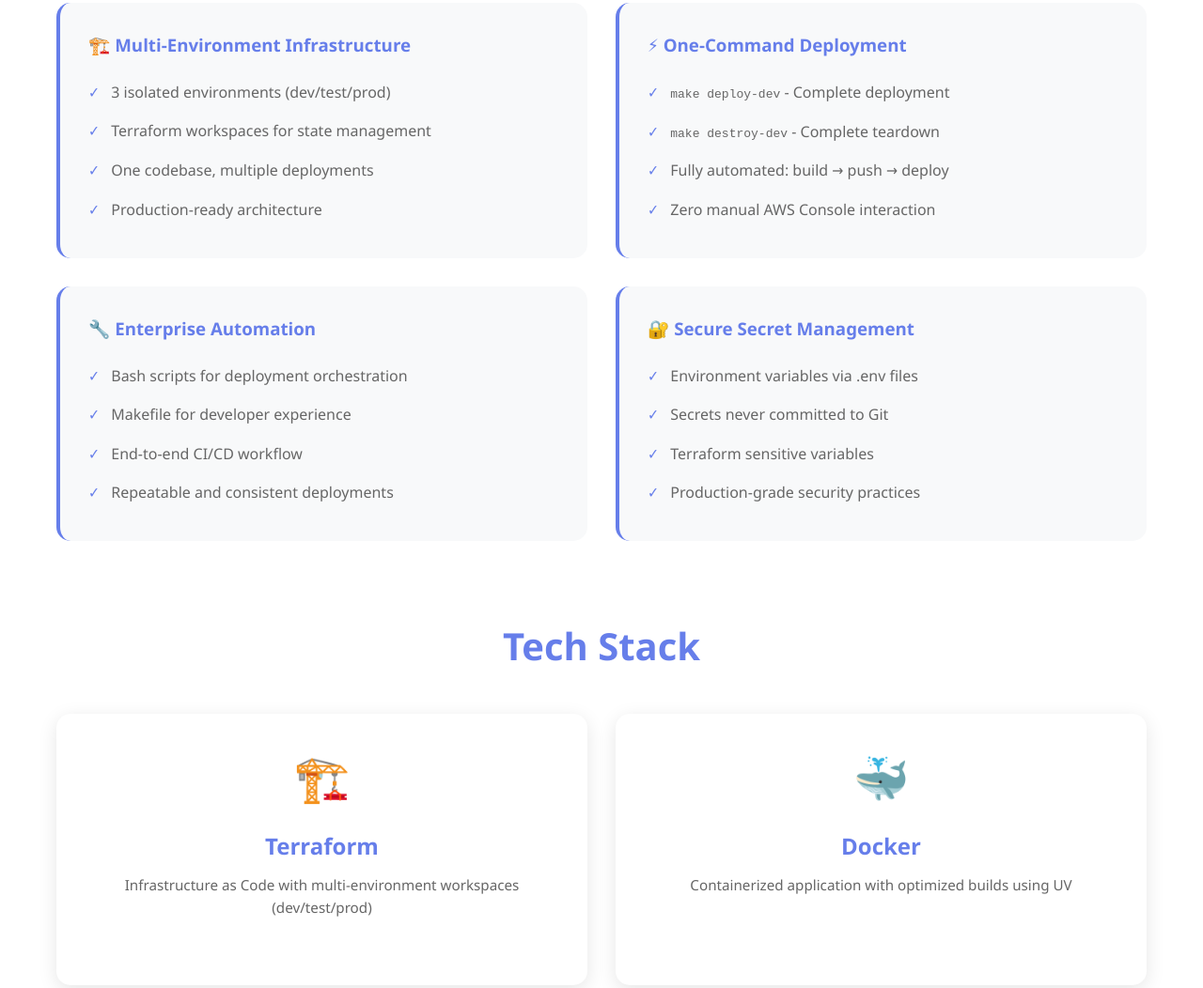
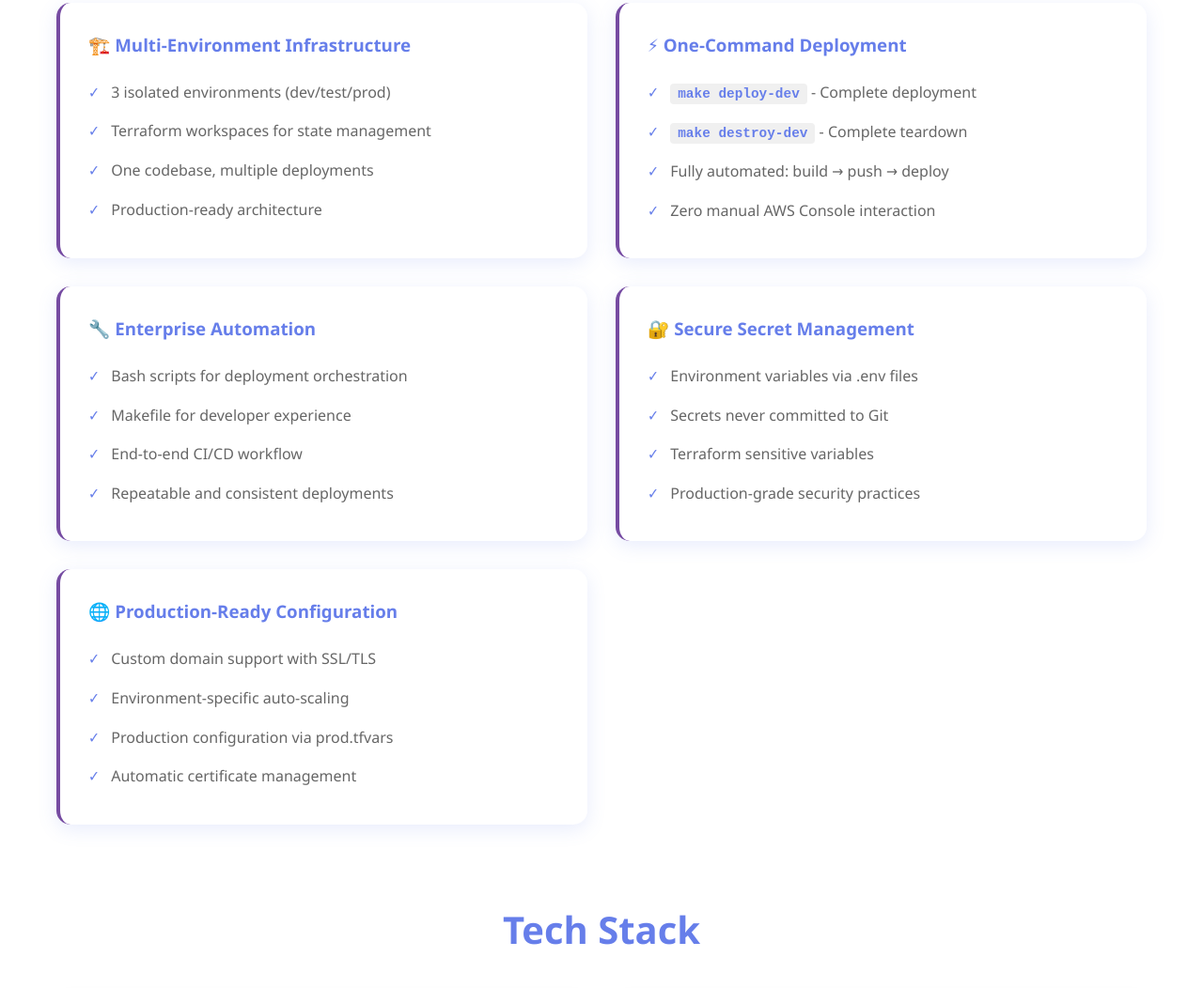
Before and after one commit to lisekarimi/salutron, a plain HTML site: page docs/index.html in a window 1280 px wide. Shown: the part 1095-2147 px from the top of the page at 94% size. Drawn offline with Linux system fonts and the light colour scheme.

Commit message:
feat: add prod domain and reorganize to aws

```diff
--- a/docs/css/style.css
+++ b/docs/css/style.css
@@ -214,6 +214,28 @@ body {
     margin-right: 8px;
 }
 
+.feature.highlight {
+    background: white;
+    box-shadow: 0 5px 20px rgba(102, 126, 234, 0.15);
+    border-left: 4px solid #764ba2;
+    transition: transform 0.3s, box-shadow 0.3s;
+}
+
+.feature.highlight:hover {
+    transform: translateY(-3px);
+    box-shadow: 0 8px 25px rgba(102, 126, 234, 0.25);
+}
+
+.feature code {
+    background: #f0f0f0;
+    color: #667eea;
+    padding: 3px 8px;
+    border-radius: 4px;
+    font-family: 'Courier New', monospace;
+    font-size: 0.9em;
+    font-weight: 600;
+}
+
 /* Demo Preview */
 .demo-preview {
     background: #f8f9fa;
--- a/docs/index.html
+++ b/docs/index.html
@@ -72,6 +72,15 @@
                         <li>Production-grade security practices</li>
                     </ul>
                 </div>
+                <div class="feature highlight">
+                    <h3>🌐 Production-Ready Configuration</h3>
+                    <ul>
+                        <li>Custom domain support with SSL/TLS</li>
+                        <li>Environment-specific auto-scaling</li>
+                        <li>Production configuration via prod.tfvars</li>
+                        <li>Automatic certificate management</li>
+                    </ul>
+                </div>
             </div>
         </section>
 
@@ -131,6 +140,8 @@
                         <li>ECR for container registry</li>
                         <li>S3 for object storage (learning)</li>
                         <li>IAM roles and permissions</li>
+                        <li>Custom domain configuration </li>
+                        <li>SSL/TLS certificate automation</li>
                     </ul>
                 </div>
                 <div class="feature">
@@ -159,7 +170,7 @@
                         <li>Login to ECR and push container image</li>
                         <li>Terraform creates infrastructure (App Runner, ECR, IAM, S3*)</li>
                         <li>App Runner pulls image and deploys automatically</li>
-                        <li>Auto-scaling (1-2 instances) based on traffic</li>
+                        <li>Auto-scaling based on traffic</li>
                         <li>HTTPS endpoint configured automatically</li>
                     </ul>
                     <p style="font-size: 0.9em; color: #888; margin-top: 15px;">
```
Also changed, not shown: 15 other files.
